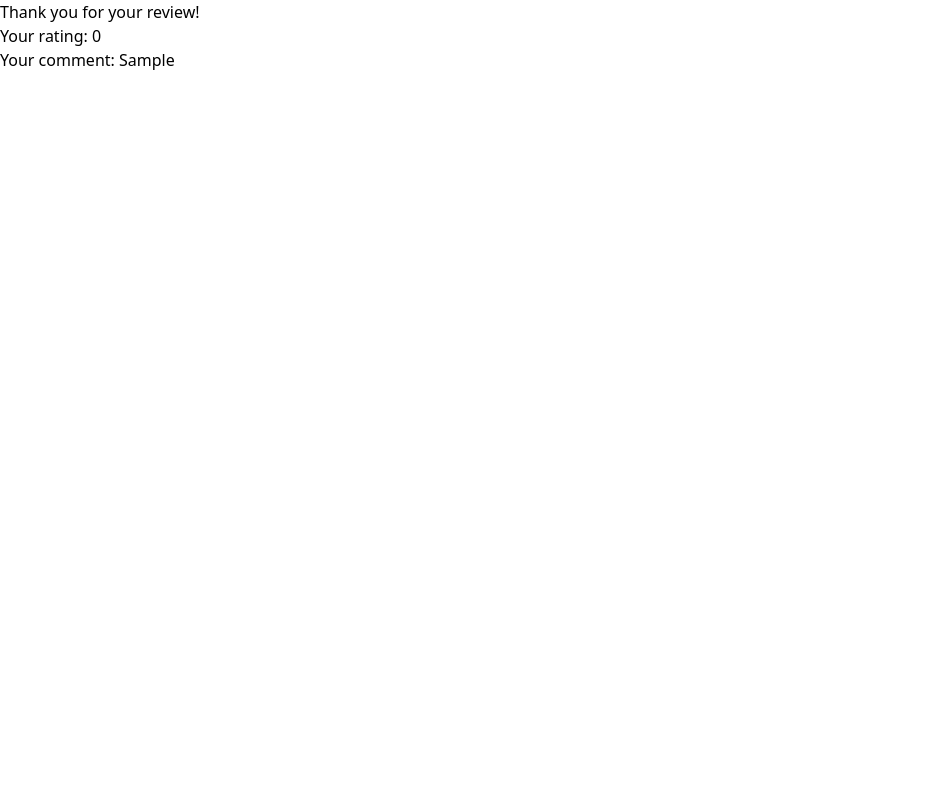
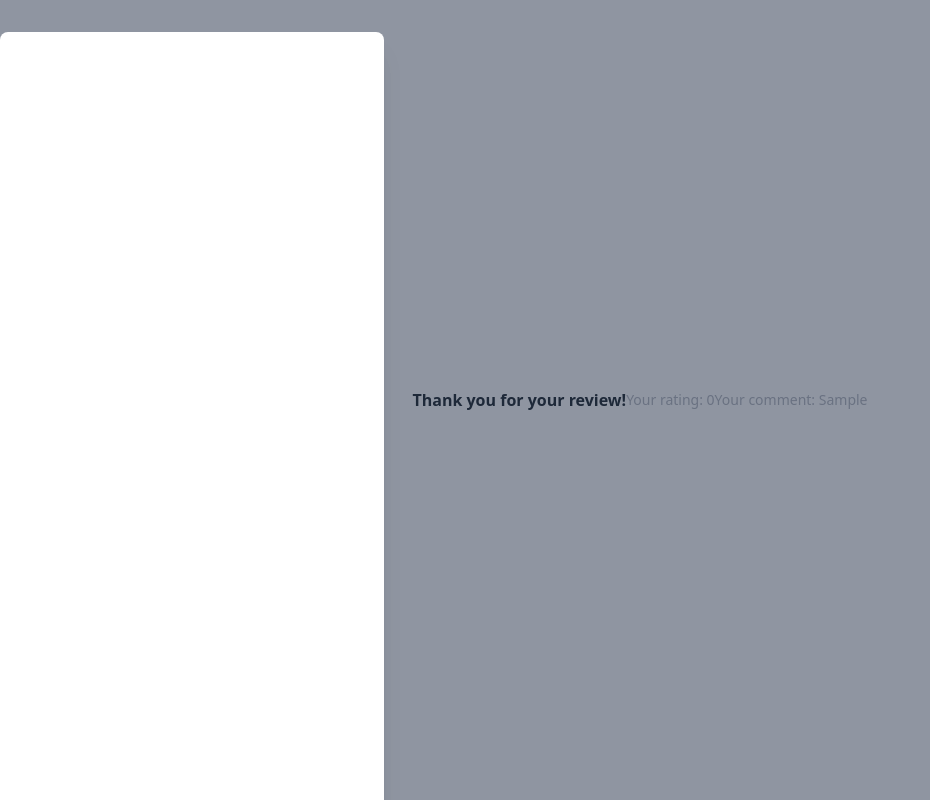
Before and after one commit to marcelas5/ratings_page, a React (Vite) app: page / in a window 1280 px wide. Both pictures are taken after typing "Sample" into the empty fields and a click on the button "Send the review". Shown: the whole page, without its empty margins (0-930 px from the left). Built offline with nearby package versions, Linux system fonts and the light colour scheme.

Commit message:
commiting changes

```diff
--- a/src/App.tsx
+++ b/src/App.tsx
@@ -35,10 +35,18 @@ const handleSubmit = (e: React.FormEvent) => {
 
 if (submitted) {
   return (
-    <div>
-      <h1>Thank you for your review!</h1>
-      <p>Your rating: {rating}</p>
-      <p>Your comment: {comment}</p>
+    <div className="fixed inset-0 bg-gray-500/75 transition-opacity data-[closed]:opacity-0 data-[enter]:duration-300 data-[leave]:duration-200 data-[enter]:ease-out data-[leave]:ease-in">
+      <div className="fixed inset-0 z-10 w-screen overflow-y-auto flex min-h-full items-end justify-center p-4 text-center sm:items-center sm:p-0 relative transform overflow-hidden rounded-lg bg-white px-4 pb-4 pt-5 text-left shadow-xl transition-all data-[closed]:translate-y-4 data-[closed]:opacity-0 data-[enter]:duration-300 data-[leave]:duration-200 data-[enter]:ease-out data-[leave]:ease-in sm:my-8 sm:w-full sm:max-w-sm sm:p-6 data-[closed]:sm:translate-y-0 data-[closed]:sm:scale-95">
+        <div className="fixed inset-0 z-10 w-screen overflow-y-auto">
+          <div className="flex min-h-full items-end justify-center p-4 text-center sm:items-center sm:p-0">
+            <h1 className="text-base font-semibold text-gray-800">
+              Thank you for your review!{" "}
+            </h1>
+            <p className="text-sm text-gray-500">Your rating: {rating}</p>
+            <p className="text-sm text-gray-500">Your comment: {comment}</p>
+          </div>
+        </div>
+      </div>
     </div>
   );
 }
```
